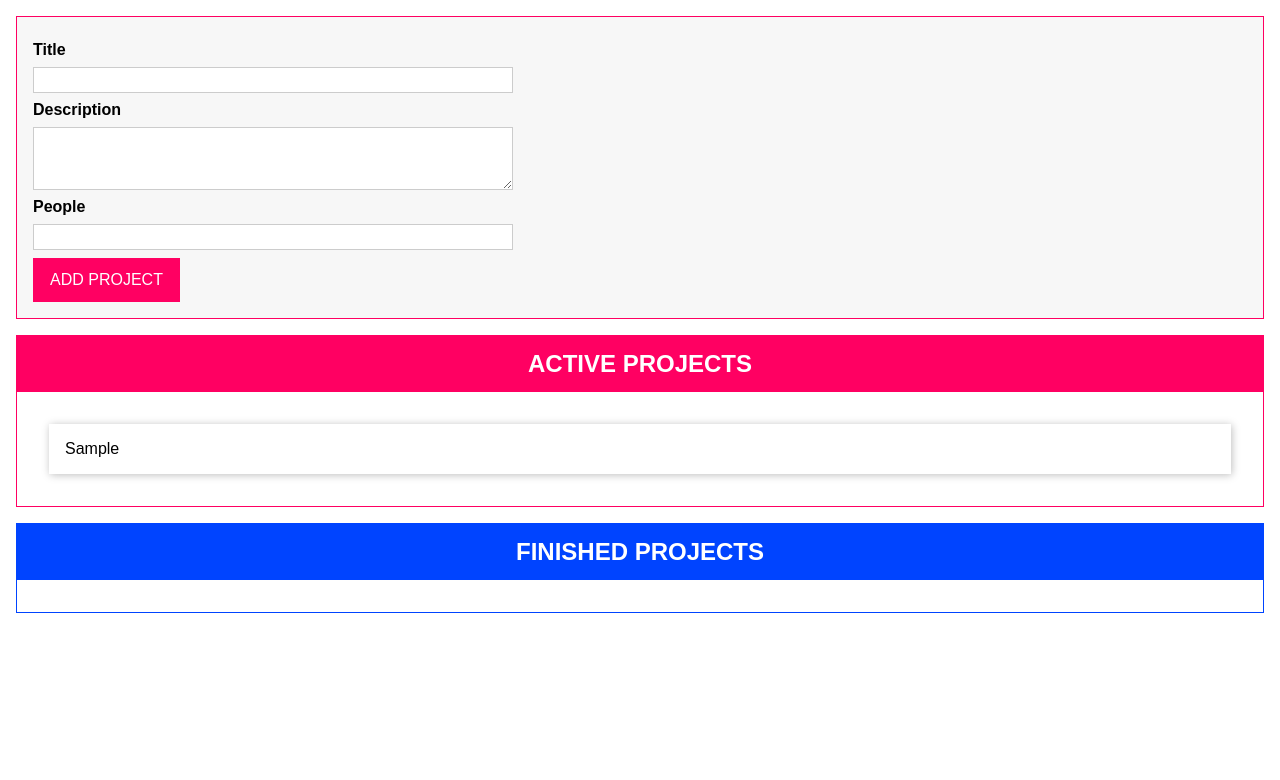
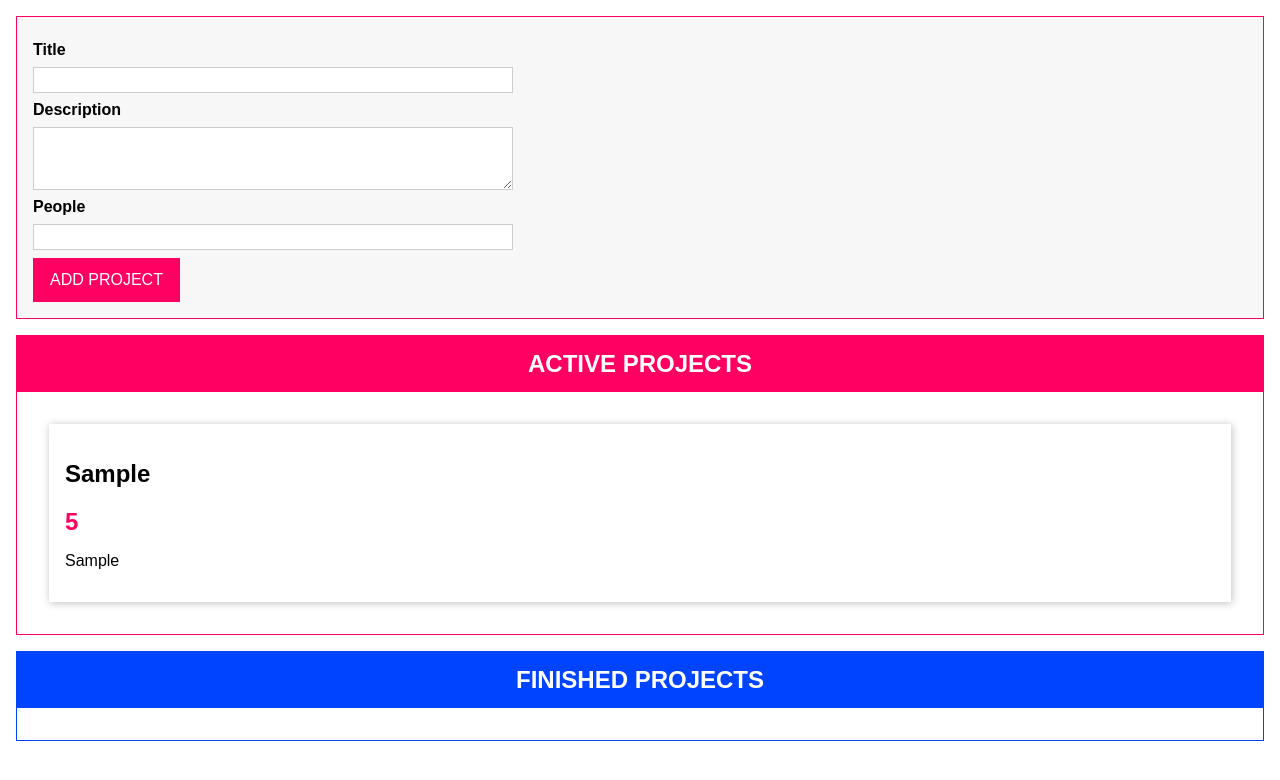
Before and after one commit to harsh-arora-6/Typescript-basics, a website with bundled scripts: page index.html in a window 1280 px wide. Both pictures are taken after typing "Sample", "Sample", "5" into the empty fields and a click on the button "ADD PROJECT". Built offline with nearby package versions, Linux system fonts and the light colour scheme.

Commit message:
Rendering project items inside project list by making a new class and instantiating in renderProjects of ProjectList class

```diff
--- a/index.html
+++ b/index.html
@@ -27,7 +27,11 @@
       </form>
     </template>
     <template id="single-project">
-      <li></li>
+      <li>
+        <h1></h1>
+        <h2></h2>
+        <p></p>
+      </li>
     </template>
     <template id="project-list">
       <section class="projects">
--- a/src/app.ts
+++ b/src/app.ts
@@ -95,7 +95,25 @@ abstract class Component<T extends HTMLElement,U extends HTMLElement>{
         this.hostElem.insertAdjacentElement(insertAtStart?'afterbegin':'beforeend',this.elem);
     }
     abstract configure():void;
+    abstract renderContent():void;
 
+}
+// Project Item to render in project list
+class ProjectItem extends Component<HTMLUListElement,HTMLLIElement>{
+    private project:Project;
+    constructor(hostId:string,project:Project){
+        super('single-project',hostId,false,project.id);
+        this.project = project;
+        this.renderContent();
+    }
+    configure(): void {
+
+    }
+    renderContent():void{
+        this.elem.querySelector('h1')!.textContent = this.project.title;
+        this.elem.querySelector('h2')!.textContent = this.project.people.toString();
+        this.elem.querySelector('p')!.textContent = this.project.description;
+    }
 }
 // Project List
 class ProjectList extends Component<HTMLDivElement,HTMLElement> {
@@ -119,19 +137,21 @@ class ProjectList extends Component<HTMLDivElement,HTMLElement> {
             this.renderProjects();
         })
     }
+    renderContent(){
+        this.elem.querySelector('h2')!.textContent = this.type.toUpperCase() + ' PROJECTS';
+        this.elem.querySelector('ul')!.id = `${this.type}-projects-list`;
+    }
     private renderProjects(){
         const list = document.getElementById(`${this.type}-projects-list`)!;
         list.innerHTML = '';
         for(const project of this.assignedProjects){
-            const listItem = document.createElement('li');
-            listItem.textContent = project.title;
-            list.appendChild(listItem);
+            // const listItem = document.createElement('li');
+            // listItem.textContent = project.title;
+            // list.appendChild(listItem);
+            new ProjectItem(list.id,project);
         }
     }
-    private renderContent(){
-        this.elem.querySelector('h2')!.textContent = this.type.toUpperCase() + ' PROJECTS';
-        this.elem.querySelector('ul')!.id = `${this.type}-projects-list`;
-    }
+
 }
 // Project Input
 class ProjectInput extends Component<HTMLInputElement,HTMLInputElement>{
@@ -152,6 +172,9 @@ class ProjectInput extends Component<HTMLInputElement,HTMLInputElement>{
     }
     configure(){
         this.elem.addEventListener('submit',this.submitHandler);
+    }
+    renderContent(): void {
+
     }
     private gatherInput():[string,string,number]|void{
         const title = this.titleEle.value;
```
